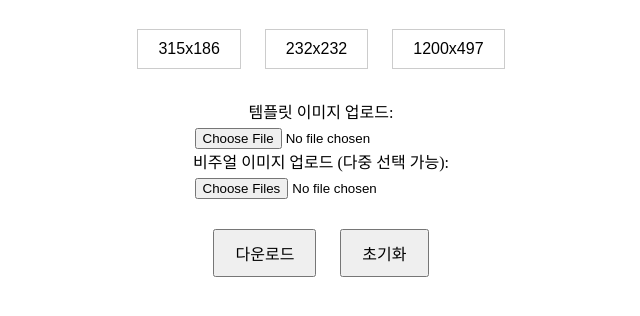
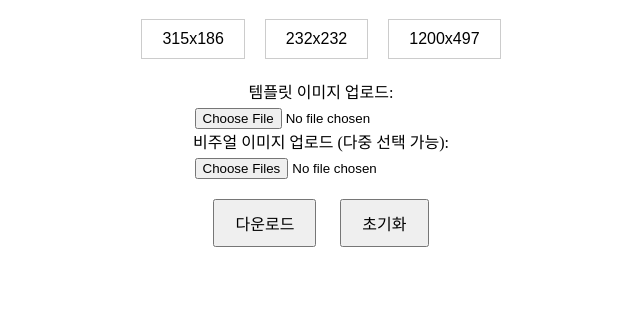
Before and after one commit to ivoryseaweed/banner-generator, a plain HTML site: page index.html in a window 1280 px wide. Shown: the part 70-386 px from the top of the page, without its empty margins (319-959 px from the left). Drawn offline with Linux system fonts and the light colour scheme.

Commit message:
Update style.css

```diff
--- a/style.css
+++ b/style.css
@@ -6,18 +6,25 @@
 }
 
 /* 버튼 선택 영역 스타일 */
+.button-selection {
+    display: flex;
+    justify-content: center;
+    margin-bottom: 20px;
+}
+
 .button-selection button {
-    margin: 10px;
+    margin: 0 10px;
     padding: 10px 20px;
     font-size: 16px;
     cursor: pointer;
-    background-color: #fff; /* 기본 배경색 */
-    border: 1px solid #ccc; /* 기본 테두리 */
+    background-color: #fff;
+    border: 1px solid #ccc;
+    transition: background-color 0.3s ease; /* 부드러운 색상 변화를 위한 transition 추가 */
 }
 
-/* 버튼 클릭 시 스타일 */
-.button-selection button:active {
-    background-color: #ccc; /* 클릭 시 배경색 변경 */
+/* 버튼 클릭 시 스타일 (active 상태) */
+.button-selection button.active {
+    background-color: #ccc; /* 클릭된 버튼 배경색 */
 }
 
 /* 이미지 업로드 영역 스타일 */
@@ -30,17 +37,24 @@
     margin-bottom: 5px;
 }
 
+/* 캔버스 스타일 */
+#banner-canvas {
+    border: 1px solid #000;
+    display: none; /* 초기 숨김 */
+    margin-top: 20px;
+    width: 100%; /* 캔버스 너비를 컨테이너에 맞춤 */
+    max-width: 1200px; /* 최대 너비 설정 (예시) */
+    height: auto; /* 높이를 자동으로 설정하여 비율 유지 */
+}
+
 /* 컨트롤 버튼 영역 스타일 */
+.controls {
+    margin-top: 20px;
+}
+
 .controls button {
-    margin: 10px;
+    margin: 0 10px;
     padding: 10px 20px;
     font-size: 16px;
     cursor: pointer;
 }
-
-/* 캔버스 스타일 */
-#banner-canvas {
-    border: 1px solid #000;
-    display: none; /* 초기에는 숨김 */
-    margin-top: 20px;
-}
```
